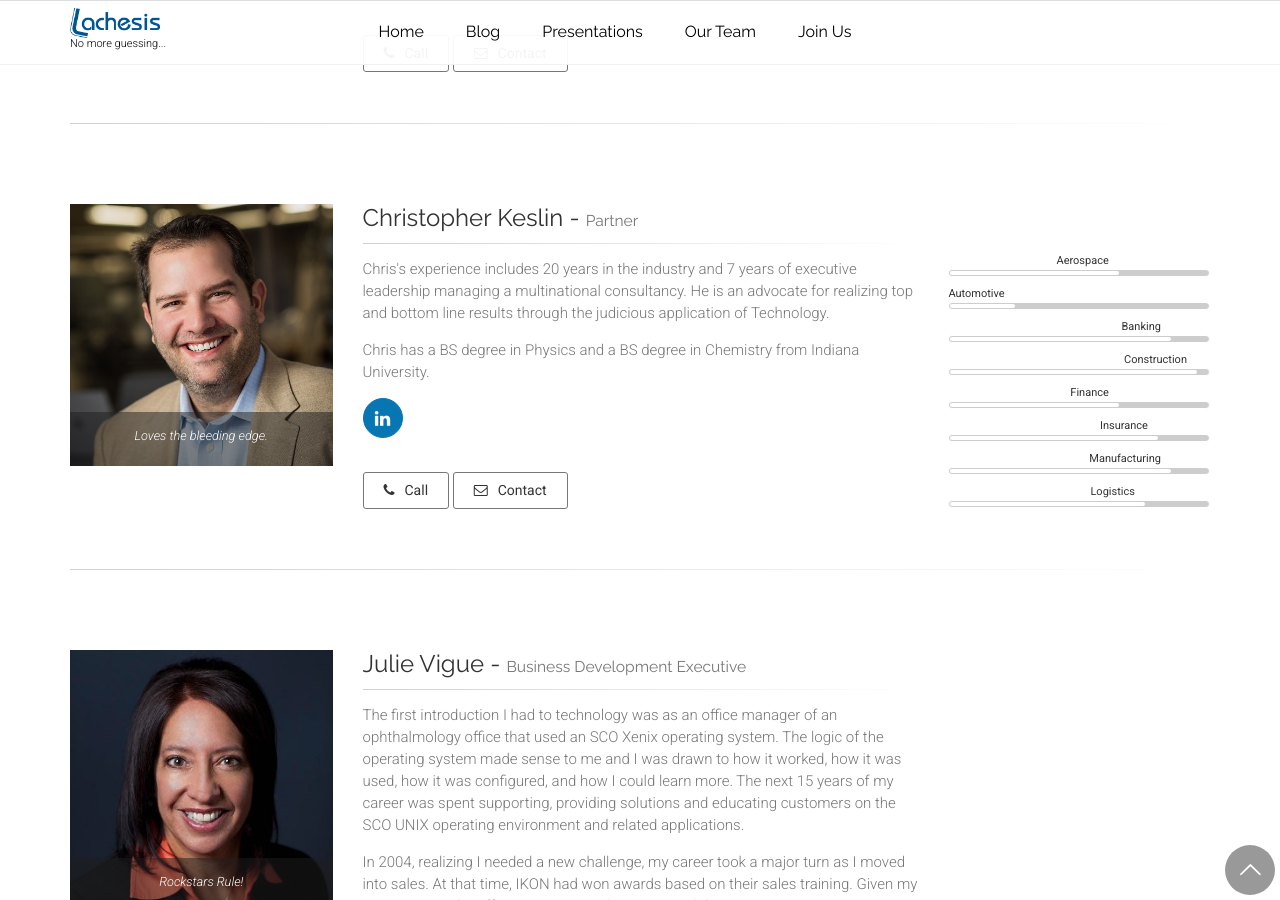
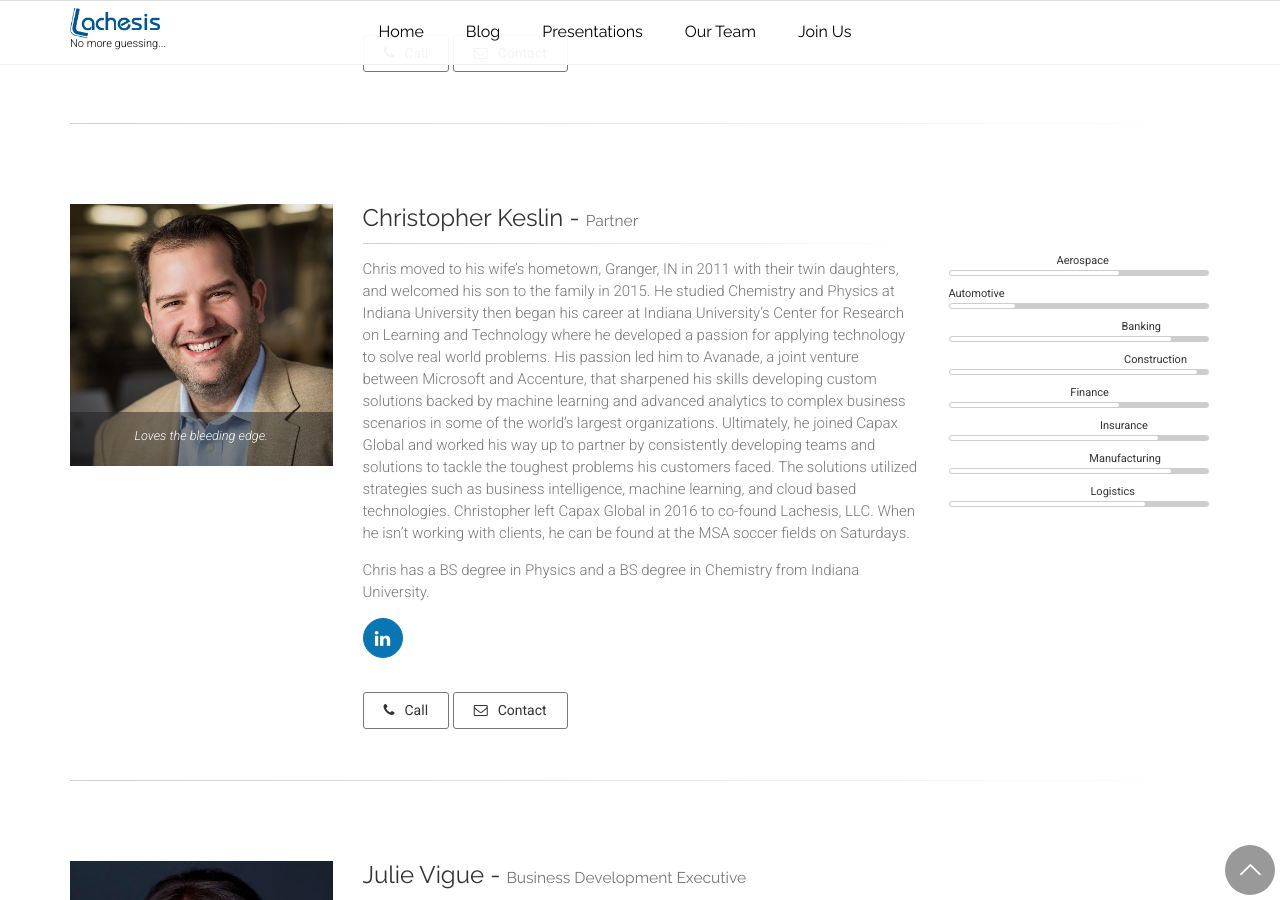
Before and after one commit to lachesisllc/lachesisllc.github.io, a Jekyll site: the page built from _pages/our-team.html, in a window 1280 px wide and 900 px high, scrolled down 632 px. Built offline with Jekyll 4.4.1, drawn with Linux system fonts in a browser that asks for light colours.

Commit message:
update chris's bio

```diff
--- a/_data/team.yml
+++ b/_data/team.yml
@@ -40,11 +40,26 @@
   phone: +1 574-538-4836
   email: christopher.keslin@lachesisllc.com
   bioContent: ["
-           <p> Chris's experience includes 20 years in the
-               industry and 7 years of executive leadership managing
-               a multinational consultancy.  He is an advocate for
-               realizing top and bottom line results through the
-               judicious application of Technology.</p>
+           <p> Chris moved to his wife’s hometown, Granger,
+               IN in 2011 with their twin daughters, and welcomed his
+               son to the family in 2015.  He studied Chemistry and
+               Physics at Indiana University then began his career at
+               Indiana University’s Center for Research on Learning and
+               Technology where he developed a passion for applying
+               technology to solve real world problems.  His passion led
+               him to Avanade, a joint venture between Microsoft and
+               Accenture, that sharpened his skills developing custom
+               solutions backed by machine learning and advanced analytics
+               to complex business scenarios in some of the world’s
+               largest organizations.  Ultimately, he joined Capax Global
+               and worked his way up to partner by consistently developing
+               teams and solutions to tackle the toughest problems his
+               customers faced.  The solutions utilized strategies such as
+               business intelligence, machine learning, and cloud based
+               technologies.  Christopher left Capax Global in 2016 to
+               co-found Lachesis, LLC.  When he isn’t working with
+               clients, he can be found at the MSA soccer fields on Saturdays.
+           </p>
            <p> Chris has a BS degree in Physics and a BS degree in
                Chemistry from Indiana University.</p>
                "]
```
